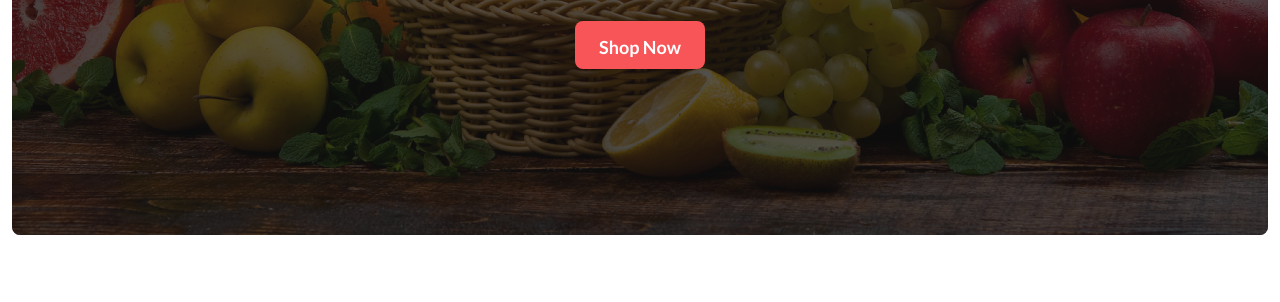
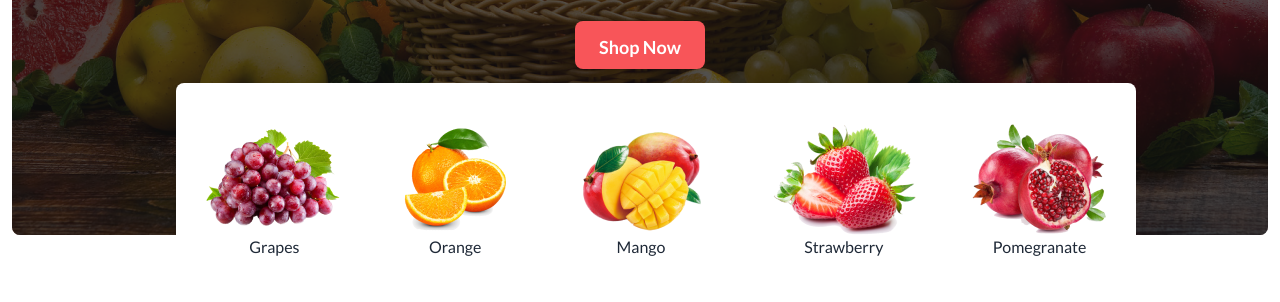
Before and after one commit to maruf318/fruit-shop-assignment3, a plain HTML site: page index.html in a window 1280 px wide. Shown: the part 597-899 px from the top of the page. Drawn offline with nearby package versions, Linux system fonts and the light colour scheme; grey boxes are pictures that could not be loaded.

Commit message:
footer update and bonus section in banner completed

```diff
--- a/index.html
+++ b/index.html
@@ -122,10 +122,11 @@
           <!-- <a class="btn">Button</a> -->
         </div>
       </div>
+      <!-- Fruits section bonus -->
     </header>
     <main class="font-lato">
       <!-- Banner section -->
-      <section class="mt-4 md:mt-8 container mx-auto p-3">
+      <section class="relative mt-4 md:mt-8 container mx-auto p-3">
         <div class="carousel w-full">
           <div id="slide1" class="carousel-item relative w-full">
             <div
@@ -280,9 +281,36 @@
             </div>
           </div>
         </div>
+        <!-- Fruits section bonus -->
+        <div
+          class="lg:w-9/12 hidden rounded-lg lg:inline-block mx-auto absolute -bottom-20 left-44 h-[250px] bg-white"
+        >
+          <div class="flex flex-row justify-around items-center pt-10">
+            <div>
+              <img src="./images/fruit1.png" alt="" />
+              <p class="text-center">Grapes</p>
+            </div>
+            <div>
+              <img src="./images/fruit2.png" alt="" />
+              <p class="text-center">Orange</p>
+            </div>
+            <div>
+              <img src="./images/fruit3.png" alt="" />
+              <p class="text-center">Mango</p>
+            </div>
+            <div>
+              <img src="./images/fruit4.png" alt="" />
+              <p class="text-center">Strawberry</p>
+            </div>
+            <div>
+              <img src="./images/fruit5.png" alt="" />
+              <p class="text-center">Pomegranate</p>
+            </div>
+          </div>
+        </div>
       </section>
       <!-- Deal of the Day Section -->
-      <section class="mt-5 md:mt-10 container mx-auto p-3">
+      <section class="mt-5 md:mt-20 container mx-auto p-3">
         <div
           class="flex justify-between items-center flex-col md:flex-row mb-5"
         >
@@ -1282,7 +1310,7 @@
       </section>
     </main>
     <footer
-      class="footer footer-center p-10 bg-[#121212] text-base-content rounded"
+      class="footer font-lato footer-center p-10 bg-[#121212] text-base-content rounded"
     >
       <div class="flex justify-center items-center">
         <img class="lg:w-14 lg:h-16" src="./images/logo.png" alt="" />
```
Also changed, not shown: test.html (+19 -2 lines).
